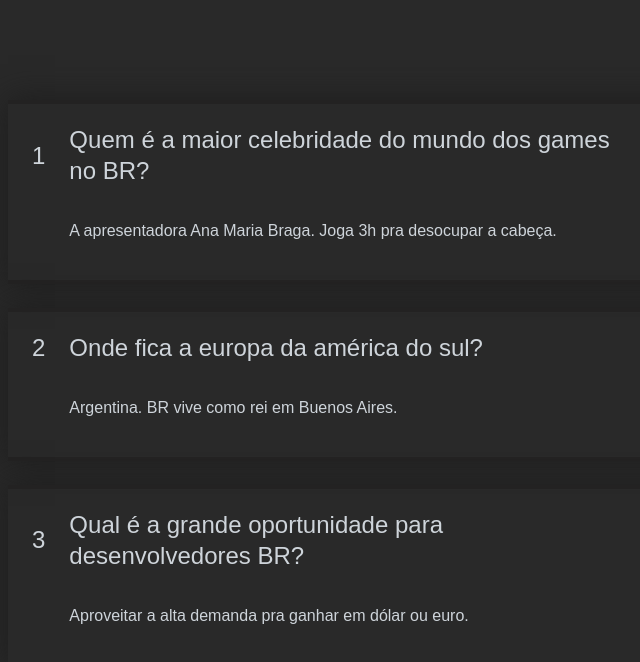
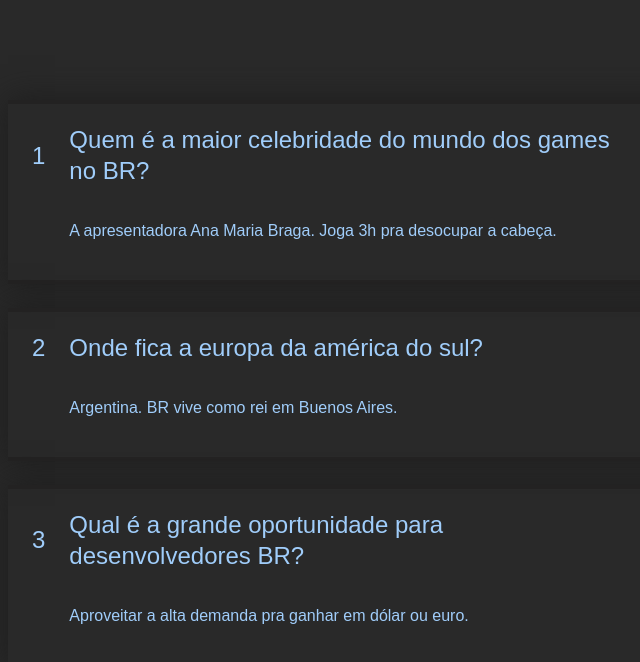
Before and after one commit to orlandopdj/bateria-exercicio02, a React (Vite) app: page / in a window 1280 px wide. Shown: the top 662 px of the page, without its empty margins (282-922 px from the left). Built offline with nearby package versions, Linux system fonts and the light colour scheme.

Commit message:
teste github notebook

```diff
--- a/src/index.css
+++ b/src/index.css
@@ -6,7 +6,7 @@
 
 body {
   font-family: sans-serif;
-  color: #ced4da;
+  color: #a0cdfa;
   background-color: #292929;
   line-height: 1.3;
 }
```
